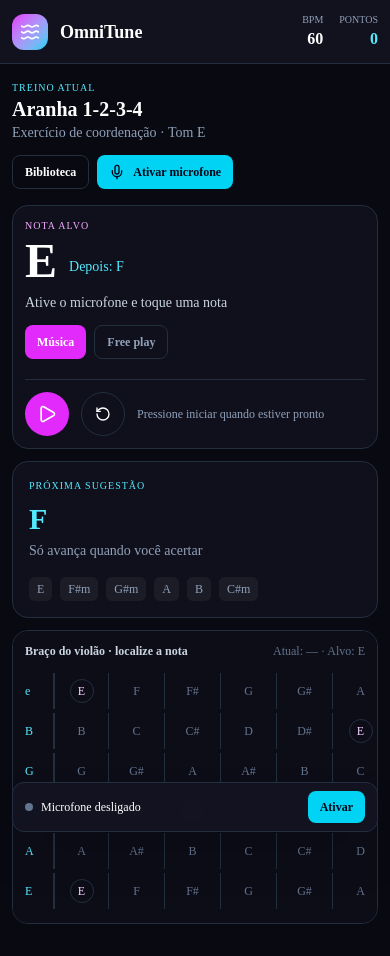
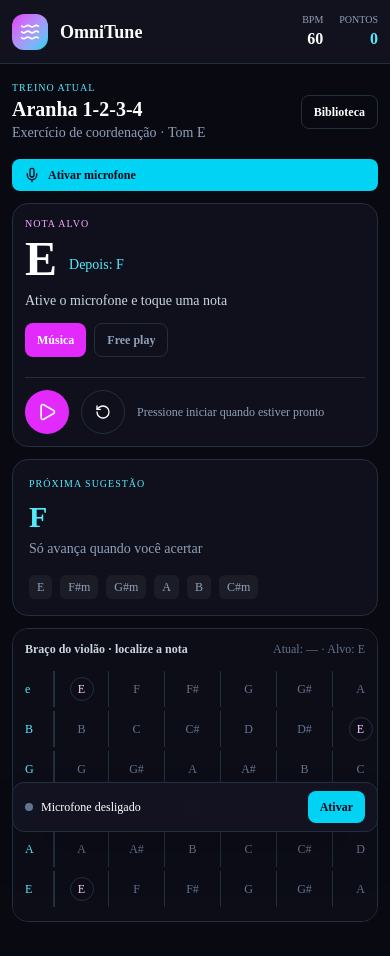
Before and after one commit to MrkiraZ/omnitune, a Next.js app: page / in a window 390 px wide. Built offline with nearby package versions, Linux system fonts and the light colour scheme.

Commit message:
feat: refactor microphone control button placement
Moved microphone control button to a separate section for better UI organization.

Co-authored-by: Gabriel Catonho Gomes <80647680+MrkiraZ@users.noreply.github.com>

```diff
--- a/app/page.tsx
+++ b/app/page.tsx
@@ -148,10 +148,11 @@ export default function Home() {
 
   return <main className="min-h-screen bg-[#090912] text-white">
     <header className="flex items-center gap-3 border-b border-[#29243f] bg-[#12111e] px-3 py-3 sm:px-6"><div className="grid size-9 place-items-center rounded-xl bg-gradient-to-br from-fuchsia-500 to-cyan-400"><Waves className="size-5" /></div><div><strong className="text-lg">OmniTune</strong><p className="hidden text-xs text-slate-400 sm:block">Treine uma nota por vez, sem adivinhação</p></div><div className="ml-auto flex items-center gap-4 text-right"><div><small className="block text-[10px] text-slate-400">BPM</small><b>{track.bpm}</b></div><div><small className="block text-[10px] text-slate-400">PONTOS</small><b className="text-cyan-300">{score}</b></div></div></header>
-    <section className="mx-auto max-w-6xl px-3 py-4 sm:px-6"><div className="flex flex-wrap items-center justify-between gap-3"><div><p className="font-mono text-[10px] uppercase tracking-widest text-cyan-300">Treino atual</p><h1 className="text-xl font-bold">{track.title}</h1><p className="text-sm text-slate-400">{track.description} · Tom {track.key}</p></div><div className="flex gap-2"><button onClick={() => setLibraryOpen((value) => !value)} className="rounded-lg border border-fuchsia-400/60 px-3 py-2 text-xs font-bold">Biblioteca</button><button onClick={listening ? stopMicrophone : startMicrophone} className="flex items-center gap-2 rounded-lg bg-cyan-400 px-3 py-2 text-xs font-bold text-slate-950"><Mic className="size-4" />{listening ? "Parar microfone" : "Ativar microfone"}</button></div></div>
+    <section className="mx-auto max-w-6xl px-3 py-4 sm:px-6"><div className="flex flex-wrap items-center justify-between gap-3"><div><p className="font-mono text-[10px] uppercase tracking-widest text-cyan-300">Treino atual</p><h1 className="text-xl font-bold">{track.title}</h1><p className="text-sm text-slate-400">{track.description} · Tom {track.key}</p></div><div className="flex gap-2"><button onClick={() => setLibraryOpen((value) => !value)} className="rounded-lg border border-fuchsia-400/60 px-3 py-2 text-xs font-bold">Biblioteca</button></div></div>
       {libraryOpen && <div className="mt-3 grid gap-2 sm:grid-cols-3">{tracks.map((item) => <button key={item.id} onClick={() => { selectTrack(item); setLibraryOpen(false) }} className={`rounded-xl border p-3 text-left ${item.id === track.id ? "border-cyan-300 bg-cyan-400/10" : "border-[#302552] bg-[#12111e]"}`}><b className="block text-sm">{item.title}</b><span className="text-xs text-slate-400">{item.description} · {item.bpm} BPM</span></button>)}</div>}
     </section>
     <section className="mx-auto grid max-w-6xl gap-3 px-3 sm:px-6 lg:grid-cols-[1fr_290px]">
+      <button onClick={listening ? stopMicrophone : startMicrophone} className="flex items-center gap-2 rounded-lg bg-cyan-400 px-3 py-2 text-xs font-bold text-slate-950"><Mic className="size-4" />{listening ? "Parar microfone" : "Ativar microfone"}</button>
       <div className="rounded-2xl border border-[#302552] bg-[#10101c] p-3 sm:p-5"><div className="flex flex-wrap items-center justify-between gap-3"><div><p className="font-mono text-[10px] uppercase tracking-widest text-fuchsia-300">{mode === "song" ? "Nota alvo" : "Free play"}</p><div className="mt-1 flex items-end gap-3"><strong className="text-5xl text-white">{mode === "song" ? targetNote : detected || "—"}</strong>{mode === "song" && next && <span className="mb-2 text-sm text-cyan-300">Depois: {next.note}</span>}</div><p className="mt-2 text-sm text-slate-300">{message}</p></div><div className="flex gap-2"><button onClick={() => setMode("song")} className={`rounded-lg px-3 py-2 text-xs font-bold ${mode === "song" ? "bg-fuchsia-500" : "border border-white/10 text-slate-400"}`}>Música</button><button onClick={() => setMode("free")} className={`rounded-lg px-3 py-2 text-xs font-bold ${mode === "free" ? "bg-cyan-400 text-slate-950" : "border border-white/10 text-slate-400"}`}>Free play</button></div></div>
         <div className="mt-5 flex items-center gap-3 border-t border-white/10 pt-3"><button onClick={() => setRunning((value) => !value)} className="grid size-11 place-items-center rounded-full bg-fuchsia-500" aria-label={running ? "Pausar" : "Iniciar"}>{running ? <Pause className="size-5" /> : <Play className="size-5" />}</button><button onClick={() => { setTargetIndex(0); setScore(0); setCombo(0); setLastAccepted(null); acceptedForTarget.current = false; setMessage("Treino reiniciado") }} className="grid size-11 place-items-center rounded-full border border-white/15" aria-label="Reiniciar"><RotateCcw className="size-4" /></button><span className="text-xs text-slate-400">{running ? "Treino em andamento" : "Pressione iniciar quando estiver pronto"}</span></div>
       </div>
```
